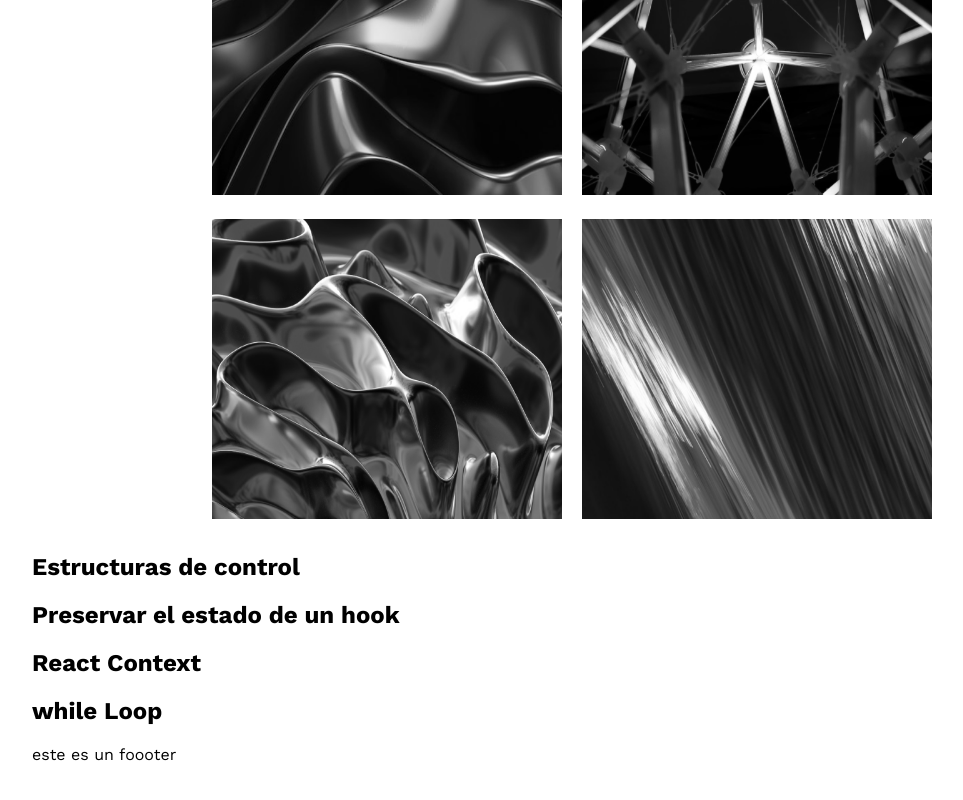
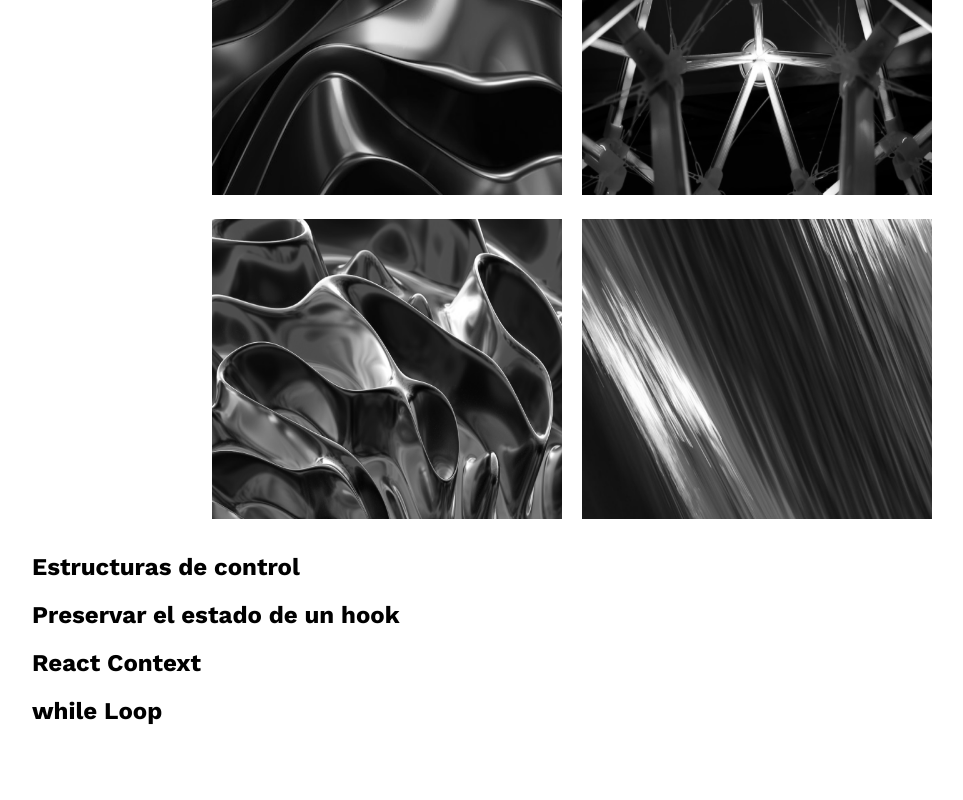
Before and after one commit to Hctor11/Euler, a Next.js app: page / in a window 1280 px wide. Shown: the part 911-1711 px from the top of the page, without its empty margins (68-1031 px from the left). After the commit the page ends 1676 px from the top, so only its background shows below. Built offline with nearby package versions, Linux system fonts and the light colour scheme.

Commit message:
deleted footer

```diff
--- a/app/layout.tsx
+++ b/app/layout.tsx
@@ -22,11 +22,7 @@
     </div>
   );
 
-  const footer = (
-    <footer>
-      <p>este es un foooter</p>
-    </footer>
-  )
+
 
   return (
     <html lang="en">
@@ -38,7 +34,6 @@
       <body className={work_sans.className}>
         {nav}
         {children}
-        {footer}
         </body>
     </html>
   )
--- a/app/page.tsx
+++ b/app/page.tsx
@@ -26,7 +26,7 @@
   const imgPath = "/main-image.png";
 
   return (
-    <div>
+    <div className="container">
       <h1 className="main-title">Learn to understand, not to memorize</h1>
       <div className="main-image-background">
         <Image
--- a/styles/home/home.css
+++ b/styles/home/home.css
@@ -3,7 +3,7 @@
   box-sizing: border-box;
 }
 
-body {
+body:not(footer) {
   margin: 40px 100px;
 }
 
@@ -12,13 +12,10 @@
   color: #000;
 }
 
-.m200px {
-  margin: 0 50px;
-}
-
 .nav {
   display: flex;
   justify-content: space-between;
+  cursor: pointer;
 }
 .nav .main-element {
   font-weight: bold;
@@ -73,6 +70,15 @@
   transform: translateY(-5px);
 }
 
+footer {
+  width: 100%;
+  background-color: #000;
+  padding: 0 20px;
+  color: #fff;
+  display: flex;
+  justify-content: space-between;
+}
+
 @keyframes rotate-animation {
   0% {
     transform: rotate(0deg);
--- a/styles/home/home.sass
+++ b/styles/home/home.sass
@@ -2,19 +2,17 @@
     scroll-behavior: smooth
     box-sizing: border-box
 
-body
+body:not(footer)
     margin: 40px 100px
 
 a
     text-decoration: none
     color: #000
 
-.m200px
-    margin: 0 50px
-
 .nav
     display: flex
     justify-content: space-between
+    cursor: pointer
 
     .main-element
         font-weight: bold
@@ -63,6 +61,14 @@
 .image:hover
     transform: translateY(-5px)
 
+footer
+    width: 100%
+    background-color: #000
+    padding: 0 20px
+    color: #fff
+    display: flex
+    justify-content: space-between
+
 @keyframes rotate-animation
     0%
         transform: rotate(0deg)
```
Also changed, not shown: 1 other file (tests, documents, lock files or other folders).
